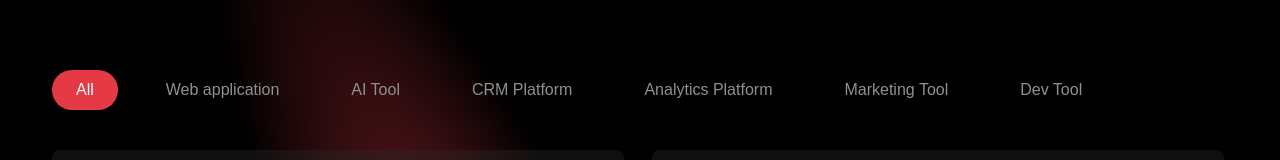
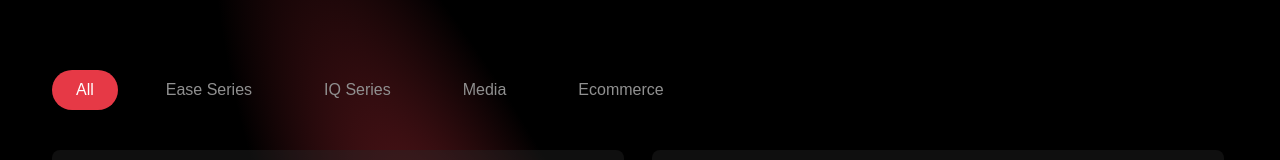
Before and after one commit to abhudi/zeplinix-nextt, a Next.js app: page /portfolio in a window 1280 px wide. Shown: the part 403-563 px from the top of the page. Built offline with nearby package versions, Linux system fonts and the light colour scheme.

Commit message:
firecrackers removed  and product sorted according to new category

```diff
--- a/app/components/Banner.tsx
+++ b/app/components/Banner.tsx
@@ -1,7 +1,7 @@
 "use client";
 import Link from "next/link";
 import React from "react";
-import FireworksCanvas from "./Fireworks";
+// import FireworksCanvas from "./Fireworks";
 
 const Banner: React.FC = () => {
   return (
@@ -127,9 +127,9 @@ const Banner: React.FC = () => {
         </div>
       </div>
 
-      <div className="absolute z-99">
+      {/* <div className="absolute z-99">
         <FireworksCanvas />
-      </div>
+      </div> */}
     </div>
   );
 };
--- a/app/components/PortfolioProduct.tsx
+++ b/app/components/PortfolioProduct.tsx
@@ -20,11 +20,11 @@ const PortfolioProduct: React.FC<{ data: CardData[] }> = ({ data }) => {
   const [selectedTab, setSelectedTab] = useState<string>("All");
 
   // Group cards into pairs (kept as is)
-  const cardRows = data.reduce((rows: CardData[][], card, index) => {
-    if (index % 2 === 0) rows.push([]);
-    rows[rows.length - 1].push(card);
-    return rows;
-  }, []);
+  // const cardRows = data.reduce((rows: CardData[][], card, index) => {
+  //   if (index % 2 === 0) rows.push([]);
+  //   rows[rows.length - 1].push(card);
+  //   return rows;
+  // }, []);
 
   // Filter cards based on selected tab
   const filteredCards =
@@ -33,30 +33,31 @@ const PortfolioProduct: React.FC<{ data: CardData[] }> = ({ data }) => {
       : data.filter((card) =>
           card.buttonLabel.toLowerCase().includes(selectedTab.toLowerCase())
         );
-
+  // Group filtered cards into pairs
+  const cardRows = filteredCards.reduce((rows: CardData[][], card, index) => {
+    if (index % 2 === 0) rows.push([]);
+    rows[rows.length - 1].push(card);
+    return rows;
+  }, []);
   return (
     <div className="space-y-10 lg:mx-9 mx-4">
       {/* Tab Navigation */}
       <div className="flex flex-wrap sm:flex-nowrap space-x-4 sm:space-x-6 mb-6">
-        {[
-          "All",
-          "Web application",
-          "AI Tool",
-          "CRM Platform",
-          "Analytics Platform",
-          "Marketing Tool",
-          "Dev Tool",
-        ].map((tab) => (
+        {["All", "Ease Series", "IQ Series", "Media", "Ecommerce"].map(
+          (tab) => (
             <button
               key={tab}
               className={`px-6 py-2 rounded-full w-full sm:w-auto mb-2 sm:mb-0 ${
-              selectedTab === tab ? "bg-[#E63946] text-white" : "text-[#909090]"
+                selectedTab === tab
+                  ? "bg-[#E63946] text-white"
+                  : "text-[#909090]"
               }`}
               onClick={() => setSelectedTab(tab)}
             >
               {tab}
             </button>
-        ))}
+          )
+        )}
       </div>
 
       {/* Display filtered cards */}
@@ -139,7 +140,7 @@ const cardData: CardData[] = [
     image: "/products/convertiq.png",
     description:
       "ConvertIQ empowers businesses to automate lead generation and marketing, improving efficiency and delivering personalized customer experiences. With AI-driven insights, enhance lead conversion rates and maximize customer lifetime value.",
-    buttonLabel: "Web application",
+    buttonLabel: "IQ Series",
     coreTech: "Core Technology",
     linkHref: "/convertiq-detail/",
     technologyImages: [
@@ -154,7 +155,7 @@ const cardData: CardData[] = [
     image: "/products/hrease.png",
     description:
       "BohoHR is an all-in-one HR management platform designed to simplify and automate your workforce operations. From recruitment and onboarding to performance evaluations, payroll, and employee engagement, BohoHR streamlines every aspect of employee management. ",
-    buttonLabel: "AI Tool",
+    buttonLabel: "Ease Series",
     coreTech: "Core Technology",
     linkHref: "/hr-detail/",
     technologyImages: [
@@ -169,7 +170,7 @@ const cardData: CardData[] = [
     image: "/products/evalflow.png",
     description:
       "Evalflow make informed decisions and foster better client relationships with our Scorecard Management Tool, a powerful solution designed to evaluate and rate clients based on multiple factors. With real-time insights and automated scoring, our tool ensures transparency, efficiency, and data-driven decision-making.",
-    buttonLabel: "CRM Platform",
+    buttonLabel: "Ease Series",
     coreTech: "Core Technology",
     linkHref: "/evalflow-detail/",
     technologyImages: [
@@ -184,7 +185,7 @@ const cardData: CardData[] = [
     image: "/products/stockiq.png",
     description:
       "StockIQ is the next-generation ERP solution designed to simplify and optimize inventory management, enabling businesses to maintain a streamlined and efficient supply chain with advanced AI/ML technology.",
-    buttonLabel: "Analytics Platform",
+    buttonLabel: "Ease Series",
     coreTech: "Core Technology",
     linkHref: "/stockiq-detail/",
     technologyImages: [
@@ -199,7 +200,7 @@ const cardData: CardData[] = [
     image: "/products/301io.png",
     description:
       "Simplify warranty management with Predictease, a comprehensive platform designed to handle everything from warranty purchases to claims. With an intuitive interface and robust backend, Predictease ensures a seamless experience for customers and businesses alike. ",
-    buttonLabel: "Marketing Tool",
+    buttonLabel: "Ease Series",
     coreTech: "Core Technology",
     linkHref: "/predictease-detail/",
     technologyImages: [
@@ -214,7 +215,7 @@ const cardData: CardData[] = [
     image: "/products/invoicemanager.png",
     description:
       "Invoice Management is the next-generation ERP solution designed to simplify and optimize inventory management, enabling businesses to maintain a streamlined and efficient supply chain with advanced AI/ML technology.",
-    buttonLabel: "Dev Tool",
+    buttonLabel: "Ease Series",
     coreTech: "Core Technology",
     linkHref: "/invoicemanagement-detail/",
     technologyImages: [
@@ -229,7 +230,7 @@ const cardData: CardData[] = [
     image: "/products/zepmov.png",
     description:
       "ZepMov is a feature-rich movie website designed to provide users with a seamless and engaging platform for exploring, discovering movies. Whether you’re a casual movie-goer or a cinephile, ZepMov offers a user-friendly experience with comprehensive tools and features tailored to movie enthusiasts.",
-    buttonLabel: "Marketing Tool",
+    buttonLabel: "Media",
     coreTech: "Core Technology",
     linkHref: "/zepmov-detail/",
     technologyImages: [
```
Lines whose indentation alone changed are shown as unchanged.
